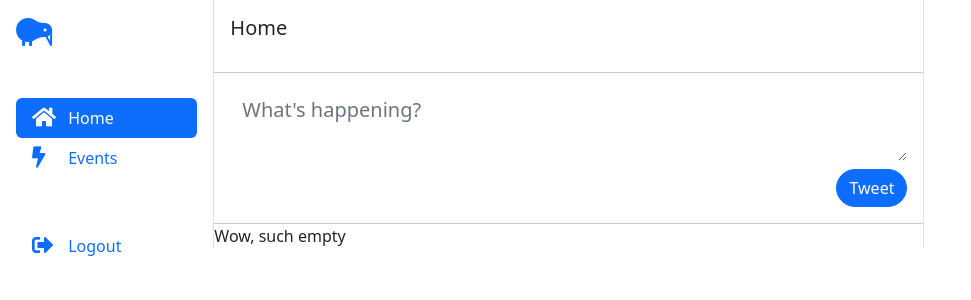
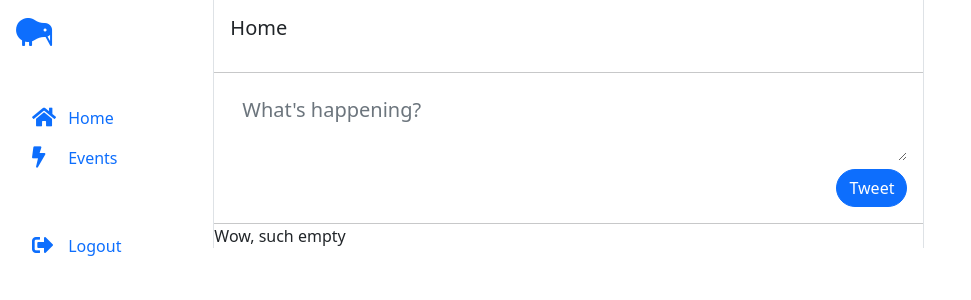
Before and after one commit to ricardomongza99/twitter-reloaded, a Django app: page / in a window 1280 px wide. Shown: the top 300 px of the page, without its empty margins (0-971 px from the left). Run offline with Django 4.2, Linux system fonts and the light colour scheme; the visitor is signed in with stand-in values (Sample User, id 1); data that the repository does not hold is empty.

Commit message:
Disabled activated navigation bar item

```diff
--- a/templates/components/navbar.html
+++ b/templates/components/navbar.html
@@ -4,7 +4,7 @@
     </a>
     <ul class="nav nav-pills flex-column mb-auto mt-5">
         <li class="nav-item">
-            <a class="nav-link active" href="/" aria-current="page">
+            <a class="nav-link" href="/" aria-current="page">
                 <i class="fa fa-home fa-lg" style="width: 24px; margin-right: 8px;"></i>
                 <span class="nav-text">Home</span>
             </a>
```
